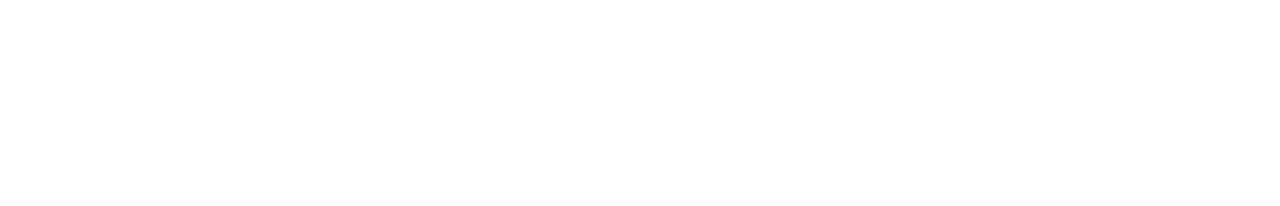
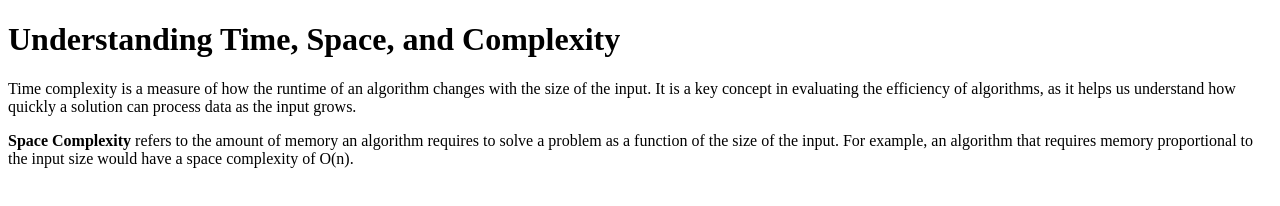
Before and after one commit to acciojob/time-and-space-complexity-Madara909, a website: page main.html in a window 1280 px wide. Drawn offline with Linux system fonts and the light colour scheme.

Commit message:
created a submission

```diff
--- a/main.html
+++ b/main.html
@@ -8,6 +8,13 @@
 
 <body>
 	<!-- the entire body must be written by student -->
+	<h1>Understanding Time, Space, and Complexity</h1>
+    <p>
+        Time complexity is a measure of how the runtime of an algorithm changes with the size of the input. It is a key concept in evaluating the efficiency of algorithms, as it helps us understand how quickly a solution can process data as the input grows.
+    </p>
+    <p>
+        <strong>Space Complexity</strong> refers to the amount of memory an algorithm requires to solve a problem as a function of the size of the input. For example, an algorithm that requires memory proportional to the input size would have a space complexity of O(n).
+    </p>
     <script type="text/javascript" src="./script.js">
 </script>
 
```
